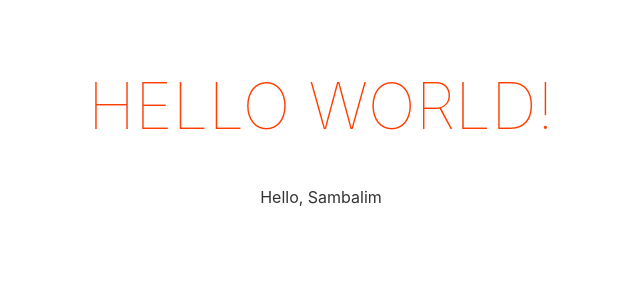
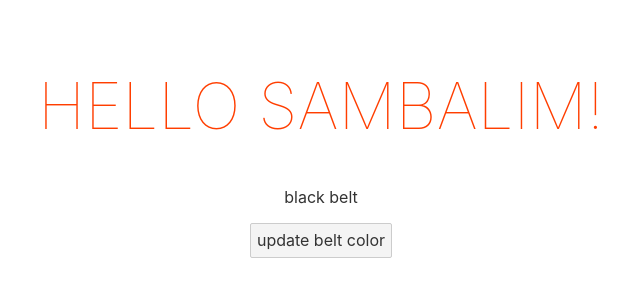
Before and after one commit to SambaLim/Svelte-Tutorial, a Svelte app: page / in a window 1280 px wide. Shown: the top 300 px of the page, without its empty margins (319-959 px from the left). Built offline with nearby package versions, Linux system fonts and the light colour scheme.

Commit message:
3. Svelte Basics
svekte basics

```diff
--- a/src/App.svelte
+++ b/src/App.svelte
@@ -1,10 +1,16 @@
 <script>
-	export let name;
+	let name = 'Sambalim';
+	let beltColor = 'black';
+
+	const handleClick = () => {
+		beltColor = 'orange';
+	}
 </script>
 
 <main>
 	<h1>Hello {name}!</h1>
-	<p>Hello, Sambalim</p>
+	<p>{beltColor} belt</p>
+	<button on:click={handleClick}>update belt color</button>
 </main>
 
 <style>
--- a/src/main.js
+++ b/src/main.js
@@ -3,7 +3,7 @@
 const app = new App({
 	target: document.body,
 	props: {
-		name: 'world'
+		name: 'yes'
 	}
 });
 
```
